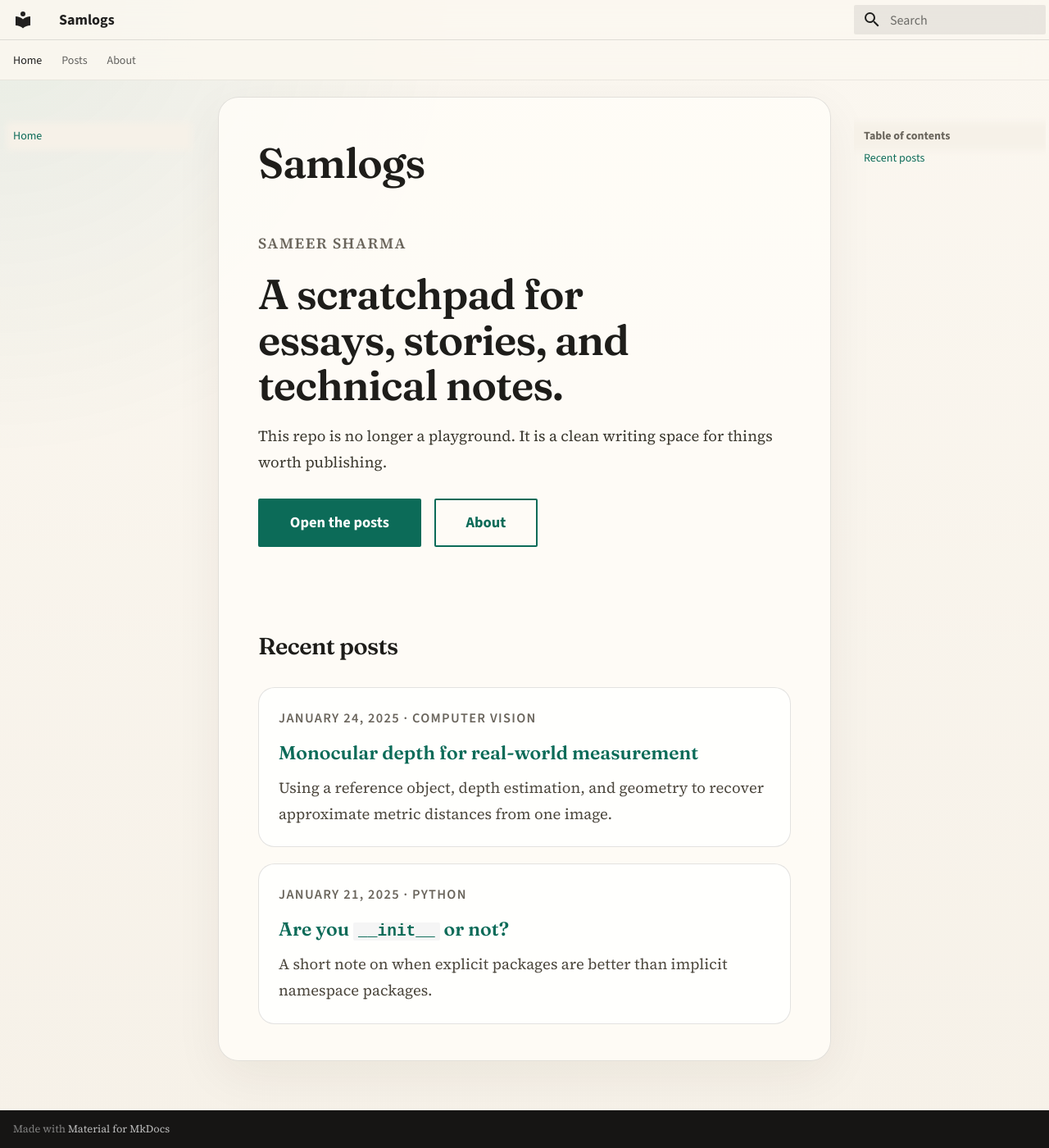
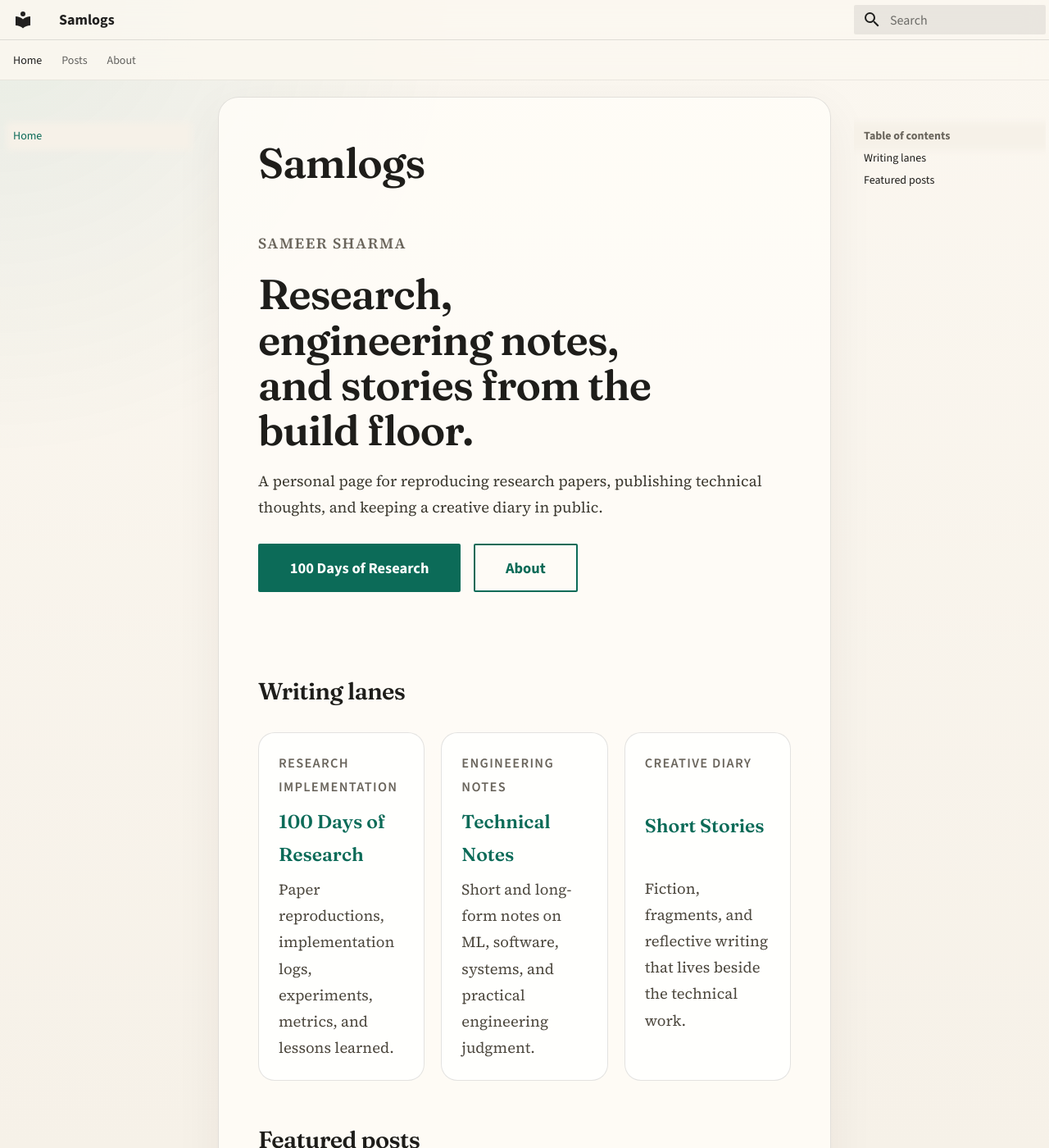
Before and after one commit to samhubs/MyLogs, an MkDocs documentation site: the page built from docs/index.md, in a window 1280 px wide and 1400 px high. Shown: the whole window at 82% size. Built offline with MkDocs 1.6.1 and Material for MkDocs 9.7.7, drawn with Linux system fonts in a browser that asks for light colours; some of the changed text lies outside the part shown.

Commit message:
Organize blog into writing collections

```diff
--- a/docs/index.md
+++ b/docs/index.md
@@ -2,26 +2,51 @@
 
 <div class="home-hero">
   <p class="eyebrow">Sameer Sharma</p>
-  <h1>A scratchpad for essays, stories, and technical notes.</h1>
+  <h1>Research, engineering notes, and stories from the build floor.</h1>
   <p class="lede">
-    This repo is no longer a playground. It is a clean writing space for things worth publishing.
+    A personal page for reproducing research papers, publishing technical thoughts, and keeping a creative diary in public.
   </p>
   <p class="hero-actions">
-    <a class="md-button md-button--primary" href="posts/">Open the posts</a>
+    <a class="md-button md-button--primary" href="posts/research-100/">100 Days of Research</a>
     <a class="md-button" href="about/">About</a>
   </p>
 </div>
 
-## Recent posts
+## Writing lanes
+
+<div class="collection-grid">
+  <a class="collection-card" href="posts/research-100/">
+    <span class="post-card__meta">Research implementation</span>
+    <strong>100 Days of Research</strong>
+    <span>Paper reproductions, implementation logs, experiments, metrics, and lessons learned.</span>
+  </a>
+  <a class="collection-card" href="posts/technical-notes/">
+    <span class="post-card__meta">Engineering notes</span>
+    <strong>Technical Notes</strong>
+    <span>Short and long-form notes on ML, software, systems, and practical engineering judgment.</span>
+  </a>
+  <a class="collection-card" href="posts/short-stories/">
+    <span class="post-card__meta">Creative diary</span>
+    <strong>Short Stories</strong>
+    <span>Fiction, fragments, and reflective writing that lives beside the technical work.</span>
+  </a>
+</div>
+
+## Featured posts
 
 <div class="post-list">
-  <a class="post-card" href="posts/2025-01-24-monocular-depth-for-measurement/">
-    <span class="post-card__meta">January 24, 2025 · Computer Vision</span>
+  <a class="post-card" href="posts/research-100/001-paper-implementation-template/">
+    <span class="post-card__meta">Research · Reproducibility</span>
+    <strong>Day 001: Paper Implementation Template</strong>
+    <span>A reusable structure for turning one paper into an implementation log, experiment report, and public artifact.</span>
+  </a>
+  <a class="post-card" href="posts/technical-notes/monocular-depth-measurement/">
+    <span class="post-card__meta">Computer Vision · Geometry</span>
     <strong>Monocular depth for real-world measurement</strong>
     <span>Using a reference object, depth estimation, and geometry to recover approximate metric distances from one image.</span>
   </a>
-  <a class="post-card" href="posts/2025-01-21-init-or-not/">
-    <span class="post-card__meta">January 21, 2025 · Python</span>
+  <a class="post-card" href="posts/technical-notes/python-init-or-not/">
+    <span class="post-card__meta">Python · Packaging</span>
     <strong>Are you <code>__init__</code> or not?</strong>
     <span>A short note on when explicit packages are better than implicit namespace packages.</span>
   </a>
--- a/docs/stylesheets/blog.css
+++ b/docs/stylesheets/blog.css
@@ -143,6 +143,14 @@ body {
   margin: 1.5rem 0 2rem;
 }
 
+.collection-grid {
+  display: grid;
+  gap: 1rem;
+  grid-template-columns: repeat(3, minmax(0, 1fr));
+  margin: 1.5rem 0 2rem;
+}
+
+.collection-card,
 .post-card {
   background: rgba(255, 255, 255, 0.72);
   border: 1px solid var(--sl-color-line);
@@ -155,20 +163,43 @@ body {
   transition: transform 180ms ease, border-color 180ms ease, box-shadow 180ms ease;
 }
 
+.collection-card strong,
 .post-card strong {
   font-family: "Fraunces", serif;
   font-size: 1.15rem;
   font-weight: 600;
 }
 
+.collection-card span:last-child,
 .post-card span:last-child {
   color: #4c473d;
 }
 
+.collection-card:hover,
 .post-card:hover {
   border-color: rgba(12, 107, 88, 0.36);
   box-shadow: 0 12px 32px rgba(12, 107, 88, 0.08);
   transform: translateY(-2px);
+}
+
+.tag-row {
+  display: flex;
+  flex-wrap: wrap;
+  gap: 0.5rem;
+  margin: 1rem 0 1.5rem;
+}
+
+.tag-row span {
+  background: var(--sl-color-accent-soft);
+  border: 1px solid rgba(12, 107, 88, 0.18);
+  border-radius: 999px;
+  color: var(--sl-color-accent);
+  font-family: "Source Sans 3", sans-serif;
+  font-size: 0.78rem;
+  font-weight: 700;
+  line-height: 1;
+  padding: 0.42rem 0.65rem;
+  text-transform: uppercase;
 }
 
 .md-typeset code,
@@ -184,4 +215,8 @@ body {
   .md-content__inner {
     padding: 1.8rem 1.4rem;
   }
+
+  .collection-grid {
+    grid-template-columns: 1fr;
+  }
 }
--- a/mkdocs.yml
+++ b/mkdocs.yml
@@ -6,8 +6,16 @@ nav:
   - Home: index.md
   - Posts:
       - Overview: posts/index.md
-      - Monocular depth for real-world measurement: posts/2025-01-24-monocular-depth-for-measurement.md
-      - Are you __init__ or not?: posts/2025-01-21-init-or-not.md
+      - Publishing Guide: posts/publishing-guide.md
+      - 100 Days of Research:
+          - Overview: posts/research-100/index.md
+          - "Day 001: Paper Implementation Template": posts/research-100/001-paper-implementation-template.md
+      - Technical Notes:
+          - Overview: posts/technical-notes/index.md
+          - Monocular depth for real-world measurement: posts/technical-notes/monocular-depth-measurement.md
+          - Are you __init__ or not?: posts/technical-notes/python-init-or-not.md
+      - Short Stories:
+          - Overview: posts/short-stories/index.md
   - About: about.md
 
 theme:
--- /dev/null
+++ b/requirements.txt
@@ -0,0 +1 @@
+mkdocs-material>=9.5,<10
```
Also changed, not shown: README.md (+12 -1 lines), docs/posts/index.md (+32 -5 lines), docs/posts/publishing-guide.md (added, +103 -0 lines), docs/posts/research-100/001-paper-implementation-template.md (added, +67 -0 lines), docs/posts/research-100/index.md (added, +33 -0 lines), docs/posts/short-stories/index.md (added, +15 -0 lines), docs/posts/technical-notes/index.md (added, +25 -0 lines), docs/posts/technical-notes/monocular-depth-measurement.md (renamed from docs/posts/2025-01-24-monocular-depth-for-measurement.md), docs/posts/technical-notes/python-init-or-not.md (renamed from docs/posts/2025-01-21-init-or-not.md), 1 other file.
